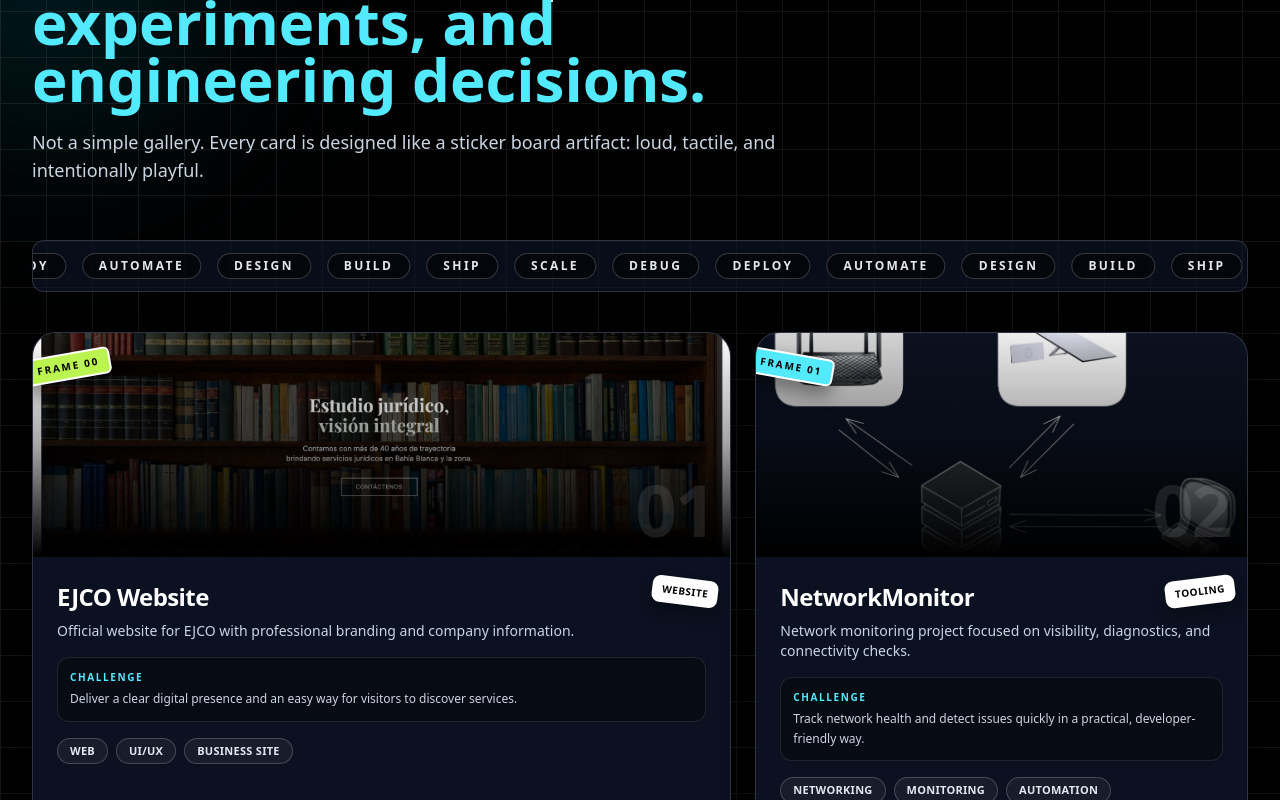
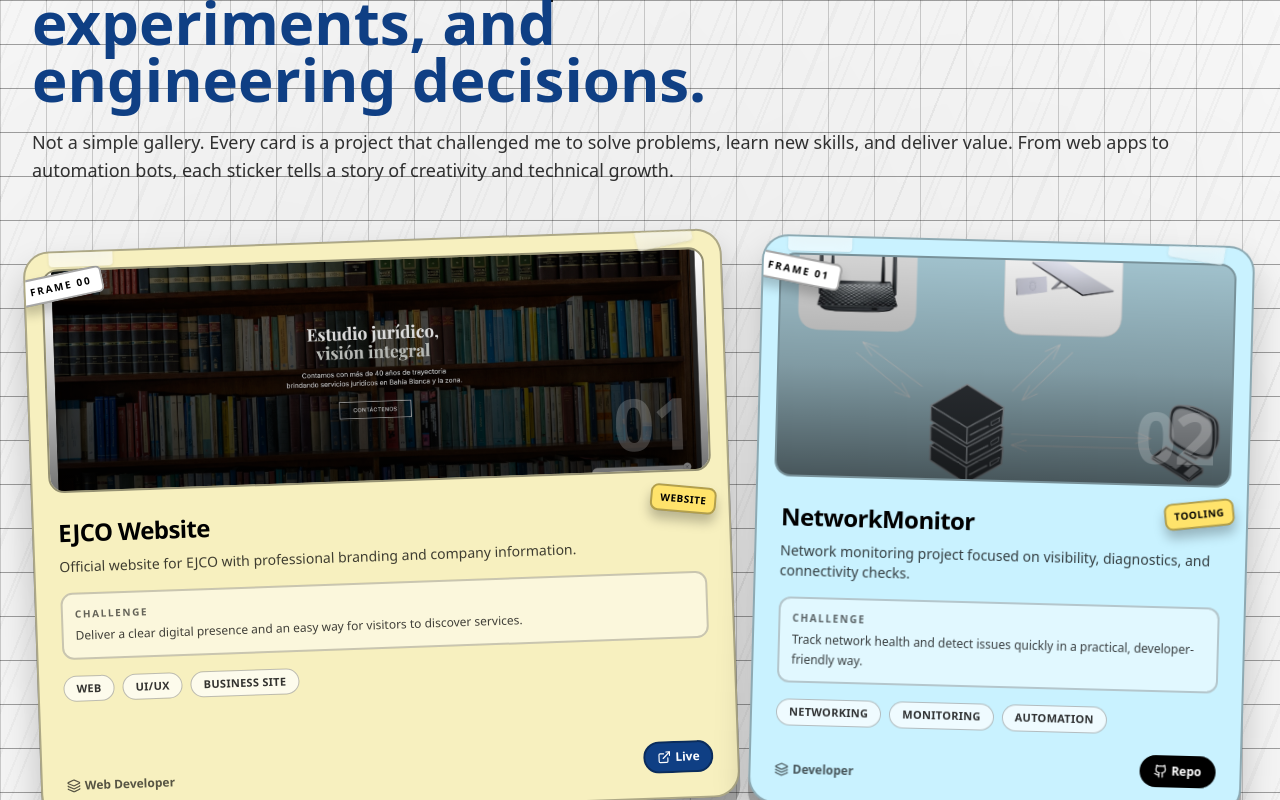
Before and after one commit to JulianAlconcher/Portfolio_Julian, a React (Vite) app: page / in a window 1280 px wide. Shown: the part 1020-1820 px from the top of the page. Built offline with nearby package versions, Linux system fonts and the light colour scheme.

Commit message:
feat: Revamp Projects component with updated styles, improved layout, and enhanced accessibility

```diff
--- a/src/components/Projects.tsx
+++ b/src/components/Projects.tsx
@@ -140,23 +140,25 @@
 ];
 
 const stickerColors = [
-    'bg-lime-300 text-black',
-    'bg-cyan-300 text-black',
-    'bg-amber-300 text-black',
-    'bg-rose-300 text-black',
-    'bg-fuchsia-300 text-black',
-    'bg-emerald-300 text-black',
+    'bg-[#f7f0bf] text-black',
+    'bg-[#c9f2ff] text-black',
+    'bg-[#ffd6b3] text-black',
+    'bg-[#fbd2dd] text-black',
+    'bg-[#dbd6ff] text-black',
+    'bg-[#c8f5d9] text-black',
 ];
 
-const loopWords = ['BUILD', 'SHIP', 'SCALE', 'DEBUG', 'DEPLOY', 'AUTOMATE', 'DESIGN'];
+const stickerAngles = ['rotate-[-2deg]', 'rotate-[1.5deg]', 'rotate-[-1deg]', 'rotate-[2deg]', 'rotate-[-1.5deg]'];
+const tapeAngles = ['rotate-[-10deg]', 'rotate-[8deg]', 'rotate-[-7deg]', 'rotate-[9deg]'];
 
 const Projects = () => {
     return (
-        <section id="projects" className="relative overflow-hidden bg-black py-28 text-white border-t border-white/10">
+        <section id="projects" className="relative overflow-hidden border-t border-black/20 bg-white py-28 text-black">
             <div className="pointer-events-none absolute inset-0">
-                <div className="absolute -left-24 top-10 h-72 w-72 rounded-full bg-cyan-500/20 blur-[110px]"></div>
-                <div className="absolute right-0 top-1/3 h-80 w-80 rounded-full bg-fuchsia-500/15 blur-[120px]"></div>
-                <div className="absolute inset-0 opacity-[0.08] [background-image:linear-gradient(to_right,#ffffff_1px,transparent_1px),linear-gradient(to_bottom,#ffffff_1px,transparent_1px)] [background-size:46px_46px]"></div>
+                <div className="absolute inset-0 opacity-35 [background-image:radial-gradient(circle_at_20%_18%,rgba(0,0,0,0.16),transparent_44%),radial-gradient(circle_at_78%_22%,rgba(0,0,0,0.14),transparent_42%),radial-gradient(circle_at_32%_76%,rgba(0,0,0,0.12),transparent_40%),radial-gradient(circle_at_82%_82%,rgba(0,0,0,0.12),transparent_42%)]"></div>
+                <div className="absolute inset-0 opacity-30 [background-image:repeating-linear-gradient(112deg,rgba(0,0,0,0.09)_0px,rgba(0,0,0,0.09)_2px,transparent_2px,transparent_26px),repeating-linear-gradient(-68deg,rgba(0,0,0,0.08)_0px,rgba(0,0,0,0.08)_2px,transparent_2px,transparent_32px)]"></div>
+                <div className="absolute inset-0 opacity-40 [background-image:repeating-linear-gradient(to_bottom,transparent_0px,transparent_43px,rgba(0,0,0,0.9)_43px,rgba(0,0,0,0.9)_44px)]"></div>
+                <div className="absolute inset-0 opacity-20 [background-image:linear-gradient(to_right,rgba(0,0,0,0.9)_1px,transparent_1px)] [background-size:46px_46px]"></div>
             </div>
 
             <div className="relative z-10 mx-auto max-w-7xl px-4 sm:px-6 lg:px-8">
@@ -167,34 +169,18 @@
                     transition={{ duration: 0.5 }}
                     className="mb-14"
                 >
-                    <p className="mb-4 inline-flex rotate-[-2deg] items-center gap-2 rounded-md border-2 border-white bg-white px-3 py-1 text-xs font-black uppercase tracking-[0.16em] text-black shadow-[0_8px_20px_rgba(0,0,0,0.35)]">
+                    <p className="mb-4 inline-flex rotate-[-2deg] items-center gap-2 rounded-md border-2 border-black/40 bg-[#fff4cc] px-3 py-1 text-xs font-black uppercase tracking-[0.16em] text-black shadow-[0_8px_20px_rgba(0,0,0,0.35)]">
                         Project Experience Lab
                     </p>
                     <h2 className="max-w-4xl text-4xl font-black leading-[0.95] sm:text-6xl">
                         A chaotic wall of products,
-                        <span className="text-cyan-300"> experiments, and engineering decisions.</span>
+                        <span className="text-[#0f3f84]"> experiments, and engineering decisions.</span>
                     </h2>
-                    <p className="mt-5 max-w-3xl text-base text-slate-300 sm:text-lg">
-                        Not a simple gallery. Every card is designed like a sticker board artifact: loud, tactile, and intentionally playful.
+                    <p className="mt-5 max-w-6xl text-base text-black/80 sm:text-lg">
+                        Not a simple gallery. Every card is a project that challenged me to solve problems, learn new skills, and
+                        deliver value. From web apps to automation bots, each sticker tells a story of creativity and technical growth.
                     </p>
                 </motion.div>
-
-                <div className="relative mb-10 overflow-hidden rounded-xl border border-white/15 bg-slate-900/60 py-3">
-                    <motion.div
-                        animate={{ x: ['0%', '-50%'] }}
-                        transition={{ duration: 18, repeat: Infinity, ease: 'linear' }}
-                        className="flex w-[200%] gap-4 pl-4"
-                    >
-                        {[...loopWords, ...loopWords, ...loopWords].map((word, i) => (
-                            <span
-                                key={`${word}-${i}`}
-                                className="shrink-0 rounded-full border border-white/20 bg-black/50 px-4 py-1 text-xs font-bold tracking-[0.2em] text-slate-200"
-                            >
-                                {word}
-                            </span>
-                        ))}
-                    </motion.div>
-                </div>
 
                 <div className="grid grid-cols-1 gap-6 md:grid-cols-12">
                     {projects.map((project, index) => (
@@ -204,16 +190,15 @@
                             whileInView={{ opacity: 1, y: 0, scale: 1 }}
                             viewport={{ once: true, amount: 0.2 }}
                             transition={{ duration: 0.35, delay: index * 0.04 }}
-                            whileHover={{ y: -8, rotate: index % 2 === 0 ? 0.55 : -0.55 }}
-                            className={`group relative isolate flex h-full flex-col overflow-hidden rounded-3xl border border-white/15 bg-slate-900/75 shadow-[0_18px_35px_rgba(0,0,0,0.38)] backdrop-blur-sm ${layoutVariants[index % layoutVariants.length]}`}
+                            whileHover={{ y: -7, rotate: index % 2 === 0 ? 0.9 : -0.9, scale: 1.01 }}
+                            className={`group relative isolate flex h-full flex-col overflow-hidden rounded-[26px] border-2 border-black/30 shadow-[0_14px_0_rgba(0,0,0,0.24),0_20px_35px_rgba(0,0,0,0.22)] ${stickerColors[index % stickerColors.length]} ${stickerAngles[index % stickerAngles.length]} ${layoutVariants[index % layoutVariants.length]}`}
                         >
-                            <div className="pointer-events-none absolute inset-0 opacity-0 transition-opacity duration-300 group-hover:opacity-100">
-                                <div className="absolute -top-8 left-1/2 h-24 w-24 -translate-x-1/2 rounded-full bg-cyan-400/25 blur-2xl"></div>
-                            </div>
+                            <div className="pointer-events-none absolute left-6 top-[-10px] z-40 h-6 w-16 rounded-sm bg-white/55 shadow-sm backdrop-blur-sm"></div>
+                            <div className={`pointer-events-none absolute right-7 top-[-10px] z-40 h-6 w-14 rounded-sm bg-white/50 shadow-sm backdrop-blur-sm ${tapeAngles[index % tapeAngles.length]}`}></div>
 
                             <div className="pointer-events-none absolute -left-2 top-5 z-30">
                                 <div
-                                    className={`rounded-md border-2 border-white px-2.5 py-1 text-[10px] font-black uppercase tracking-[0.18em] shadow-[0_10px_18px_rgba(0,0,0,0.4)] ${stickerColors[index % stickerColors.length]}`}
+                                    className="rounded-md border-2 border-black/35 bg-white px-2.5 py-1 text-[10px] font-black uppercase tracking-[0.18em] text-black shadow-[0_8px_12px_rgba(0,0,0,0.22)]"
                                     style={{ transform: `rotate(${index % 2 === 0 ? -10 : 10}deg)` }}
                                 >
                                     Frame {String(index).padStart(2, '0')}
@@ -222,39 +207,39 @@
 
                             <div className="pointer-events-none absolute right-3 top-[45%] z-30">
                                 <div
-                                    className="rounded-lg border-2 border-white bg-white px-2 py-1 text-[10px] font-black uppercase tracking-wider text-black shadow-[0_8px_15px_rgba(0,0,0,0.3)]"
+                                    className="rounded-lg border-2 border-black/30 bg-[#ffe36b] px-2 py-1 text-[10px] font-black uppercase tracking-wider text-black shadow-[0_8px_12px_rgba(0,0,0,0.25)]"
                                     style={{ transform: `rotate(${index % 2 === 0 ? 7 : -7}deg)` }}
                                 >
                                     {project.type}
                                 </div>
                             </div>
 
-                            <div className="relative h-48 overflow-hidden md:h-56">
+                            <div className="relative m-4 mb-0 overflow-hidden rounded-2xl border-2 border-black/25 bg-black/20 md:h-56">
                                 <img
                                     src={project.image}
                                     alt={project.title}
-                                    className="h-full w-full object-cover transition-transform duration-500 group-hover:scale-110"
+                                    className="h-48 w-full object-cover transition-transform duration-500 group-hover:scale-110 md:h-full"
                                 />
-                                <div className="absolute inset-0 bg-gradient-to-t from-black via-black/35 to-transparent"></div>
-                                <div className="absolute bottom-3 right-4 text-5xl font-black tracking-tight text-white/10 md:text-7xl">
+                                <div className="absolute inset-0 bg-gradient-to-t from-black/55 via-black/20 to-transparent"></div>
+                                <div className="absolute bottom-3 right-4 text-5xl font-black tracking-tight text-white/20 md:text-7xl">
                                     {String(index + 1).padStart(2, '0')}
                                 </div>
                             </div>
 
                             <div className="flex flex-1 flex-col p-5 md:p-6">
-                                <h3 className="text-xl font-black tracking-tight text-white md:text-2xl">{project.title}</h3>
-                                <p className="mt-2 text-sm text-slate-300">{project.description}</p>
+                                <h3 className="text-xl font-black tracking-tight text-black md:text-2xl">{project.title}</h3>
+                                <p className="mt-2 text-sm text-black/75">{project.description}</p>
 
-                                <div className="mt-4 rounded-xl border border-white/10 bg-black/35 p-3">
-                                    <p className="text-[10px] font-bold uppercase tracking-[0.16em] text-cyan-300">Challenge</p>
-                                    <p className="mt-1 text-xs leading-relaxed text-slate-300">{project.problem}</p>
+                                <div className="mt-4 rounded-xl border-2 border-black/20 bg-white/45 p-3">
+                                    <p className="text-[10px] font-black uppercase tracking-[0.16em] text-black/60">Challenge</p>
+                                    <p className="mt-1 text-xs leading-relaxed text-black/75">{project.problem}</p>
                                 </div>
 
                                 <div className="mt-4 flex flex-wrap gap-2">
                                     {project.tech.map((tech) => (
                                         <span
                                             key={tech}
-                                            className="rounded-full border border-white/20 bg-white/5 px-3 py-1 text-[11px] font-semibold uppercase tracking-wide text-slate-200"
+                                            className="rounded-full border border-black/25 bg-white/70 px-3 py-1 text-[11px] font-black uppercase tracking-wide text-black/80"
                                         >
                                             {tech}
                                         </span>
@@ -262,7 +247,7 @@
                                 </div>
 
                                 <div className="mt-auto flex items-end justify-between pt-5">
-                                    <span className="inline-flex items-center gap-1 text-xs font-medium text-slate-400">
+                                    <span className="inline-flex items-center gap-1 text-xs font-semibold text-black/65">
                                         <Layers size={14} /> {project.role}
                                     </span>
                                     <div className="flex items-center gap-2">
@@ -271,7 +256,7 @@
                                                 href={project.github}
                                                 target="_blank"
                                                 rel="noopener noreferrer"
-                                                className="inline-flex items-center gap-1 rounded-full border border-white/20 bg-black/40 px-3 py-1.5 text-xs font-semibold text-slate-200 transition-colors hover:border-white/40 hover:text-white"
+                                                className="inline-flex items-center gap-1 rounded-full border-2 border-black/30 bg-black px-3 py-1.5 text-xs font-bold text-white transition-colors hover:bg-black/85"
                                                 title="View Code"
                                             >
                                                 <Github size={14} /> Repo
@@ -282,7 +267,7 @@
                                                 href={project.demo}
                                                 target="_blank"
                                                 rel="noopener noreferrer"
-                                                className="inline-flex items-center gap-1 rounded-full border border-cyan-300/40 bg-cyan-400/10 px-3 py-1.5 text-xs font-semibold text-cyan-200 transition-colors hover:border-cyan-200 hover:text-cyan-100"
+                                                className="inline-flex items-center gap-1 rounded-full border-2 border-black/30 bg-[#0f3f84] px-3 py-1.5 text-xs font-bold text-white transition-colors hover:bg-[#0c3470]"
                                                 title="View Live"
                                             >
                                                 <ExternalLink size={14} /> Live
@@ -300,7 +285,7 @@
                         href="https://github.com/JulianAlconcher"
                         target="_blank"
                         rel="noopener noreferrer"
-                        className="inline-flex items-center gap-2 rounded-full border border-white/20 bg-white/5 px-6 py-3 text-sm font-bold uppercase tracking-[0.12em] text-slate-100 transition-colors hover:border-cyan-300/60 hover:text-cyan-200"
+                        className="inline-flex items-center gap-2 rounded-full border-2 border-black/35 bg-[#fff0b3] px-6 py-3 text-sm font-black uppercase tracking-[0.12em] text-black transition-colors hover:bg-white"
                     >
                         Explore More on GitHub <ExternalLink size={16} />
                     </a>
```
